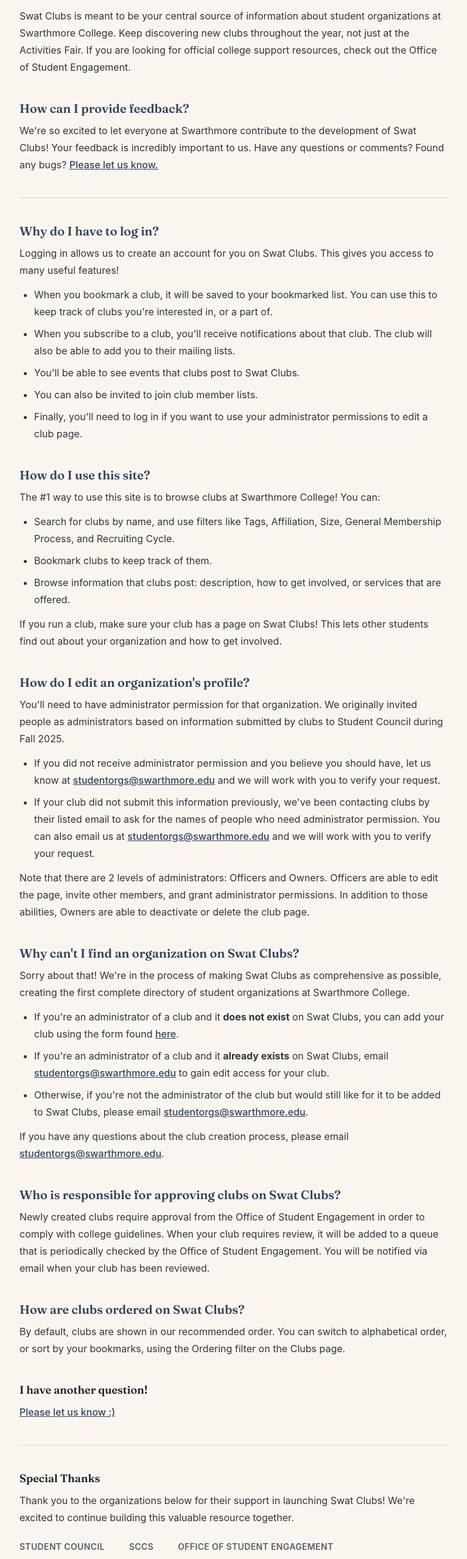
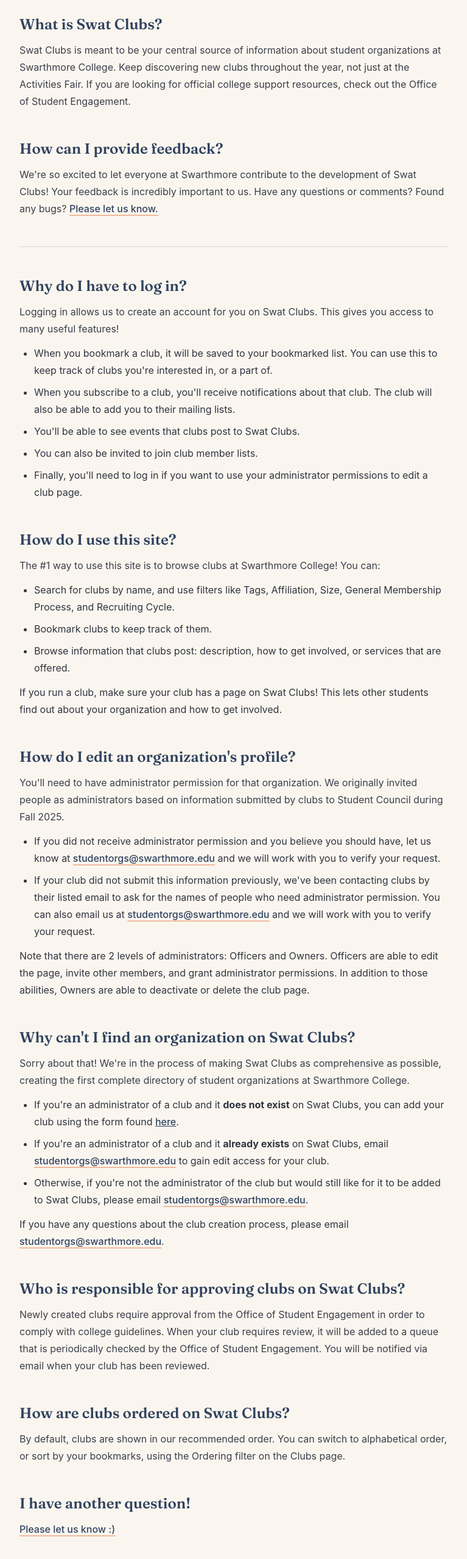
Before and after one commit to swat-sccs/clubs, a Next.js app: page /faq in a window 1280 px wide. Shown: the part 241-2797 px from the top of the page at 61% size, without its empty margins (256-1023 px from the left). Built offline with nearby package versions, Linux system fonts and the light colour scheme.

Commit message:
style: refresh FAQ typography and link treatment

```diff
--- a/app/faq/page.tsx
+++ b/app/faq/page.tsx
@@ -8,17 +8,20 @@
 
 export default function FAQPage() {
   return (
-    <div className="mx-auto w-full max-w-3xl px-8 py-16">
-      <h1 className="font-heading text-4xl font-bold text-foreground">
+    <div className="mx-auto w-full max-w-3xl px-4 py-12 sm:px-6 md:py-16 lg:px-8">
+      <p className="animate-fade-rise text-sm font-medium tracking-[0.18em] text-sccs-ember uppercase">
+        Good questions
+      </p>
+      <h1 className="display-wonk mt-3 animate-fade-rise font-heading text-4xl font-bold text-foreground animation-delay-100 md:text-5xl [text-wrap:balance]">
         Frequently Asked Questions
       </h1>
 
-      <div className="mt-10 flex flex-col gap-10">
+      <div className="mt-12 flex flex-col gap-12">
         <section>
-          <h2 className="font-heading text-xl font-semibold text-sccs">
+          <h2 className="font-heading text-2xl font-semibold text-sccs [text-wrap:balance]">
             What is Swat Clubs?
           </h2>
-          <p className="mt-2 text-base leading-7 text-foreground/90">
+          <p className="mt-3 text-base leading-7 text-foreground/85">
             Swat Clubs is meant to be your central source of information
             about student organizations at Swarthmore College. Keep
             discovering new clubs throughout the year, not just at the
@@ -28,16 +31,16 @@
         </section>
 
         <section>
-          <h2 className="font-heading text-xl font-semibold text-sccs">
+          <h2 className="font-heading text-2xl font-semibold text-sccs [text-wrap:balance]">
             How can I provide feedback?
           </h2>
-          <p className="mt-2 text-base leading-7 text-foreground/90">
+          <p className="mt-3 text-base leading-7 text-foreground/85">
             We&apos;re so excited to let everyone at Swarthmore contribute to the
             development of Swat Clubs! Your feedback is incredibly important
             to us. Have any questions or comments? Found any bugs?{" "}
             <a
               href="mailto:sccs@sccs.swarthmore.edu"
-              className="font-medium text-sccs underline"
+              className="font-medium text-sccs underline decoration-sccs-orange/50 decoration-2 underline-offset-4 transition-colors hover:decoration-sccs-orange"
             >
               Please let us know.
             </a>
@@ -47,10 +50,10 @@
         <hr className="border-border" />
 
         <section>
-          <h2 className="font-heading text-xl font-semibold text-sccs">
+          <h2 className="font-heading text-2xl font-semibold text-sccs [text-wrap:balance]">
             Why do I have to log in?
           </h2>
-          <p className="mt-2 text-base leading-7 text-foreground/90">
+          <p className="mt-3 text-base leading-7 text-foreground/85">
             Logging in allows us to create an account for you on Swat Clubs.
             This gives you access to many useful features!
           </p>
@@ -75,10 +78,10 @@
         </section>
 
         <section>
-          <h2 className="font-heading text-xl font-semibold text-sccs">
+          <h2 className="font-heading text-2xl font-semibold text-sccs [text-wrap:balance]">
             How do I use this site?
           </h2>
-          <p className="mt-2 text-base leading-7 text-foreground/90">
+          <p className="mt-3 text-base leading-7 text-foreground/85">
             The #1 way to use this site is to browse clubs at Swarthmore
             College! You can:
           </p>
@@ -102,10 +105,10 @@
         </section>
 
         <section>
-          <h2 className="font-heading text-xl font-semibold text-sccs">
+          <h2 className="font-heading text-2xl font-semibold text-sccs [text-wrap:balance]">
             How do I edit an organization&apos;s profile?
           </h2>
-          <p className="mt-2 text-base leading-7 text-foreground/90">
+          <p className="mt-3 text-base leading-7 text-foreground/85">
             You&apos;ll need to have administrator permission for that
             organization. We originally invited people as administrators
             based on information submitted by clubs to Student Council
@@ -117,7 +120,7 @@
               believe you should have, let us know at{" "}
               <a
                 href="mailto:studentorgs@swarthmore.edu"
-                className="font-medium text-sccs underline"
+                className="font-medium text-sccs underline decoration-sccs-orange/50 decoration-2 underline-offset-4 transition-colors hover:decoration-sccs-orange"
               >
                 studentorgs@swarthmore.edu
               </a>{" "}
@@ -130,7 +133,7 @@
               can also email us at{" "}
               <a
                 href="mailto:studentorgs@swarthmore.edu"
-                className="font-medium text-sccs underline"
+                className="font-medium text-sccs underline decoration-sccs-orange/50 decoration-2 underline-offset-4 transition-colors hover:decoration-sccs-orange"
               >
                 studentorgs@swarthmore.edu
               </a>{" "}
@@ -146,10 +149,10 @@
         </section>
 
         <section>
-          <h2 className="font-heading text-xl font-semibold text-sccs">
+          <h2 className="font-heading text-2xl font-semibold text-sccs [text-wrap:balance]">
             Why can&apos;t I find an organization on Swat Clubs?
           </h2>
-          <p className="mt-2 text-base leading-7 text-foreground/90">
+          <p className="mt-3 text-base leading-7 text-foreground/85">
             Sorry about that! We&apos;re in the process of making Swat Clubs
             as comprehensive as possible, creating the first complete
             directory of student organizations at Swarthmore College.
@@ -169,7 +172,7 @@
               <strong>already exists</strong> on Swat Clubs, email{" "}
               <a
                 href="mailto:studentorgs@swarthmore.edu"
-                className="font-medium text-sccs underline"
+                className="font-medium text-sccs underline decoration-sccs-orange/50 decoration-2 underline-offset-4 transition-colors hover:decoration-sccs-orange"
               >
                 studentorgs@swarthmore.edu
               </a>{" "}
@@ -181,7 +184,7 @@
               email{" "}
               <a
                 href="mailto:studentorgs@swarthmore.edu"
-                className="font-medium text-sccs underline"
+                className="font-medium text-sccs underline decoration-sccs-orange/50 decoration-2 underline-offset-4 transition-colors hover:decoration-sccs-orange"
               >
                 studentorgs@swarthmore.edu
               </a>
@@ -193,7 +196,7 @@
             email{" "}
             <a
               href="mailto:studentorgs@swarthmore.edu"
-              className="font-medium text-sccs underline"
+              className="font-medium text-sccs underline decoration-sccs-orange/50 decoration-2 underline-offset-4 transition-colors hover:decoration-sccs-orange"
             >
               studentorgs@swarthmore.edu
             </a>
@@ -202,10 +205,10 @@
         </section>
 
         <section>
-          <h2 className="font-heading text-xl font-semibold text-sccs">
+          <h2 className="font-heading text-2xl font-semibold text-sccs [text-wrap:balance]">
             Who is responsible for approving clubs on Swat Clubs?
           </h2>
-          <p className="mt-2 text-base leading-7 text-foreground/90">
+          <p className="mt-3 text-base leading-7 text-foreground/85">
             Newly created clubs require approval from the Office of Student
             Engagement in order to comply with college guidelines. When your
             club requires review, it will be added to a queue that is
@@ -215,10 +218,10 @@
         </section>
 
         <section>
-          <h2 className="font-heading text-xl font-semibold text-sccs">
+          <h2 className="font-heading text-2xl font-semibold text-sccs [text-wrap:balance]">
             How are clubs ordered on Swat Clubs?
           </h2>
-          <p className="mt-2 text-base leading-7 text-foreground/90">
+          <p className="mt-3 text-base leading-7 text-foreground/85">
             By default, clubs are shown in our recommended order. You can
             switch to alphabetical order, or sort by your bookmarks, using
             the Ordering filter on the Clubs page.
@@ -226,13 +229,13 @@
         </section>
 
         <section>
-          <h2 className="font-heading text-lg font-semibold text-foreground">
+          <h2 className="font-heading text-2xl font-semibold text-sccs [text-wrap:balance]">
             I have another question!
           </h2>
-          <p className="mt-2 text-base leading-7 text-foreground/90">
+          <p className="mt-3 text-base leading-7 text-foreground/85">
             <a
               href="mailto:sccs@sccs.swarthmore.edu"
-              className="font-medium text-sccs underline"
+              className="font-medium text-sccs underline decoration-sccs-orange/50 decoration-2 underline-offset-4 transition-colors hover:decoration-sccs-orange"
             >
               Please let us know :)
             </a>
@@ -242,19 +245,28 @@
         <hr className="border-border" />
 
         <section>
-          <h2 className="font-heading text-lg font-semibold text-foreground">
+          <h2 className="font-heading text-2xl font-semibold text-sccs [text-wrap:balance]">
             Special Thanks
           </h2>
-          <p className="mt-2 text-base leading-7 text-foreground/90">
+          <p className="mt-3 text-base leading-7 text-foreground/85">
             Thank you to the organizations below for their support in
             launching Swat Clubs! We&apos;re excited to continue building
             this valuable resource together.
           </p>
-          <div className="mt-6 flex flex-wrap items-center gap-x-10 gap-y-4 text-sm font-semibold tracking-wide text-muted-foreground uppercase">
-            <span>Student Council</span>
-            <span>SCCS</span>
-            <span>Office of Student Engagement</span>
-            <span>Student Activities Committee</span>
+          <div className="mt-6 flex flex-wrap items-center gap-3">
+            {[
+              "Student Council",
+              "SCCS",
+              "Office of Student Engagement",
+              "Student Activities Committee",
+            ].map((org) => (
+              <span
+                key={org}
+                className="rounded-full border border-border bg-card px-4 py-1.5 text-sm font-medium text-sccs"
+              >
+                {org}
+              </span>
+            ))}
           </div>
         </section>
       </div>
```
